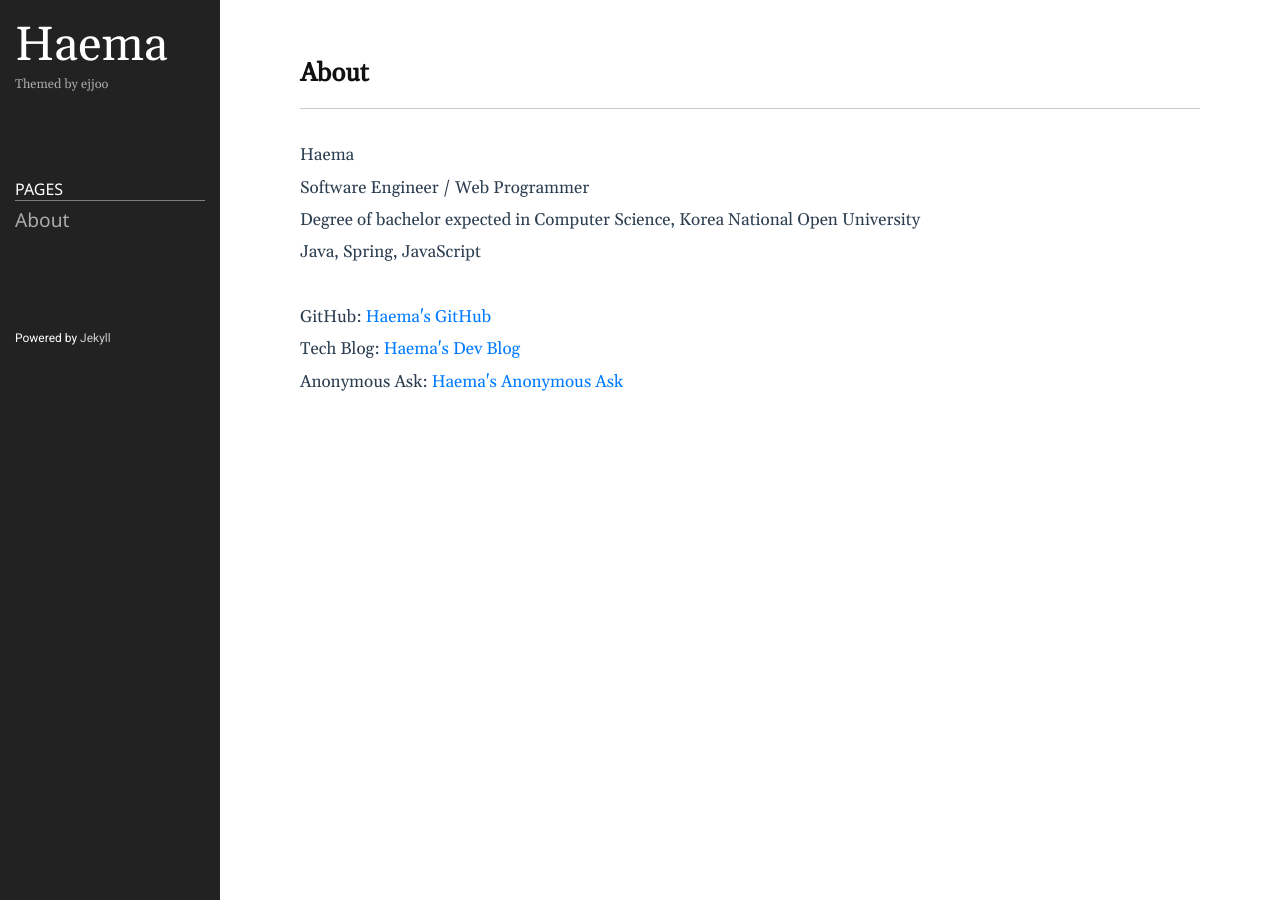
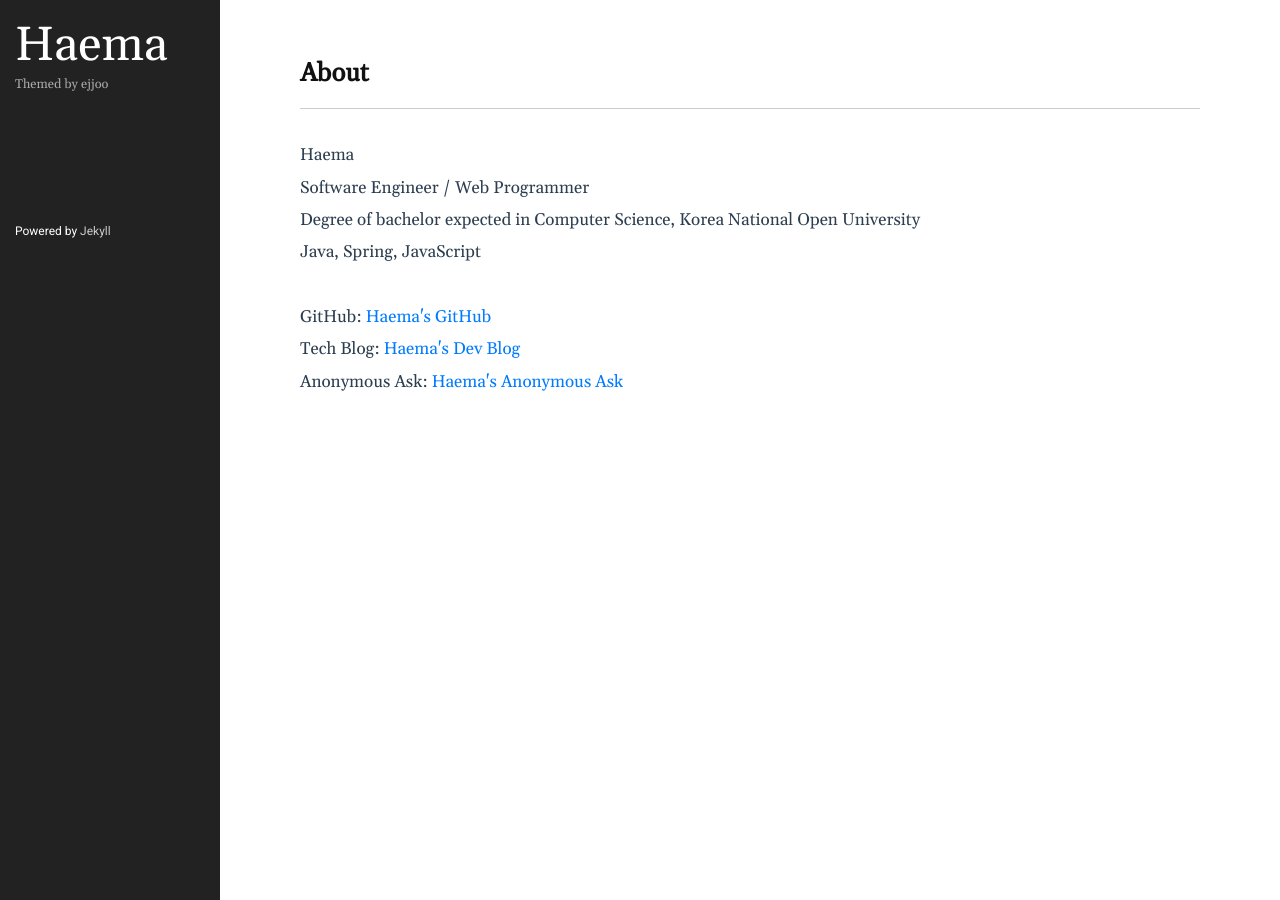
Before and after one commit to haema-dev/haema-dev.github.io, a Jekyll site: the page built from index.md, in a window 1280 px wide. Built offline with Jekyll 4.4.1, drawn with Linux system fonts in a browser that asks for light colours.

Commit message:
final check

```diff
--- a/_includes/home.html
+++ b/_includes/home.html
@@ -15,7 +15,6 @@
     </p><br>
     <p>GitHub: <a href="https://github.com/haema-dev" target="_blank">Haema's GitHub</a></p>
     <p>Tech Blog: <a href="https://haema-dev.tistory.com" target="_blank">Haema's Dev Blog</a></p>
-    <p style="display: none;">Daliy Blog: <a href="https://velog.io/@haema_dev" target="_blank">Haema's Growth Life</a></p>
     <p>Anonymous Ask: <a href="https://asked.kr/haemadev" target="_blank">Haema's Anonymous Ask</a></p>
   </div>
 
--- a/_includes/sidebar.html
+++ b/_includes/sidebar.html
@@ -11,10 +11,10 @@
 	{%- endif -%}
 </div>
 
-<div class="sidebar-item sidebar-nav">
+<div style="display: none;" class="sidebar-item sidebar-nav">
 	<ul class="nav">
       <li class="nav-title">Pages</li>
-	  <li style="display: none;">
+	  <li>
 	  	<a class="nav-item" href="/">Articles</a>
 	  </li>
 	  {% assign pages_list = site.pages %}
```
Also changed, not shown: index.markdown (line endings or trailing spaces), index.md (line endings or trailing spaces).
